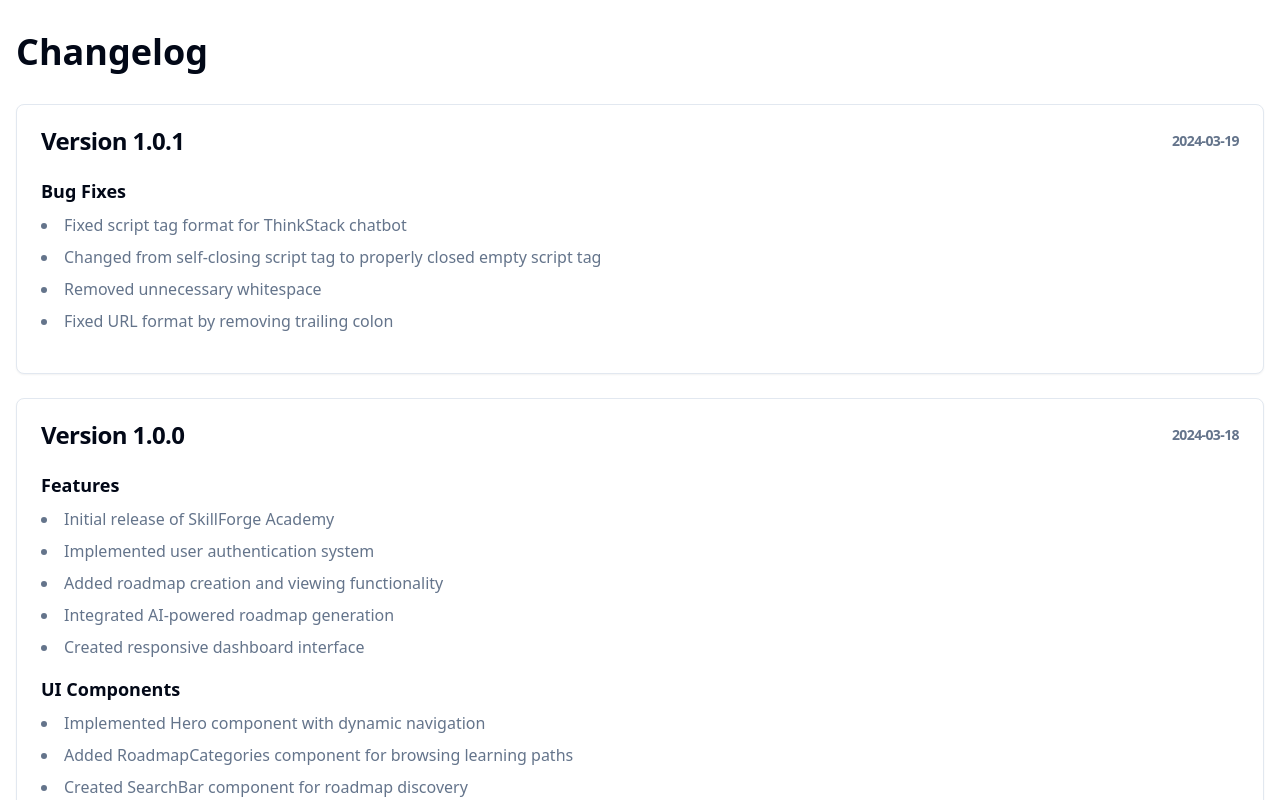
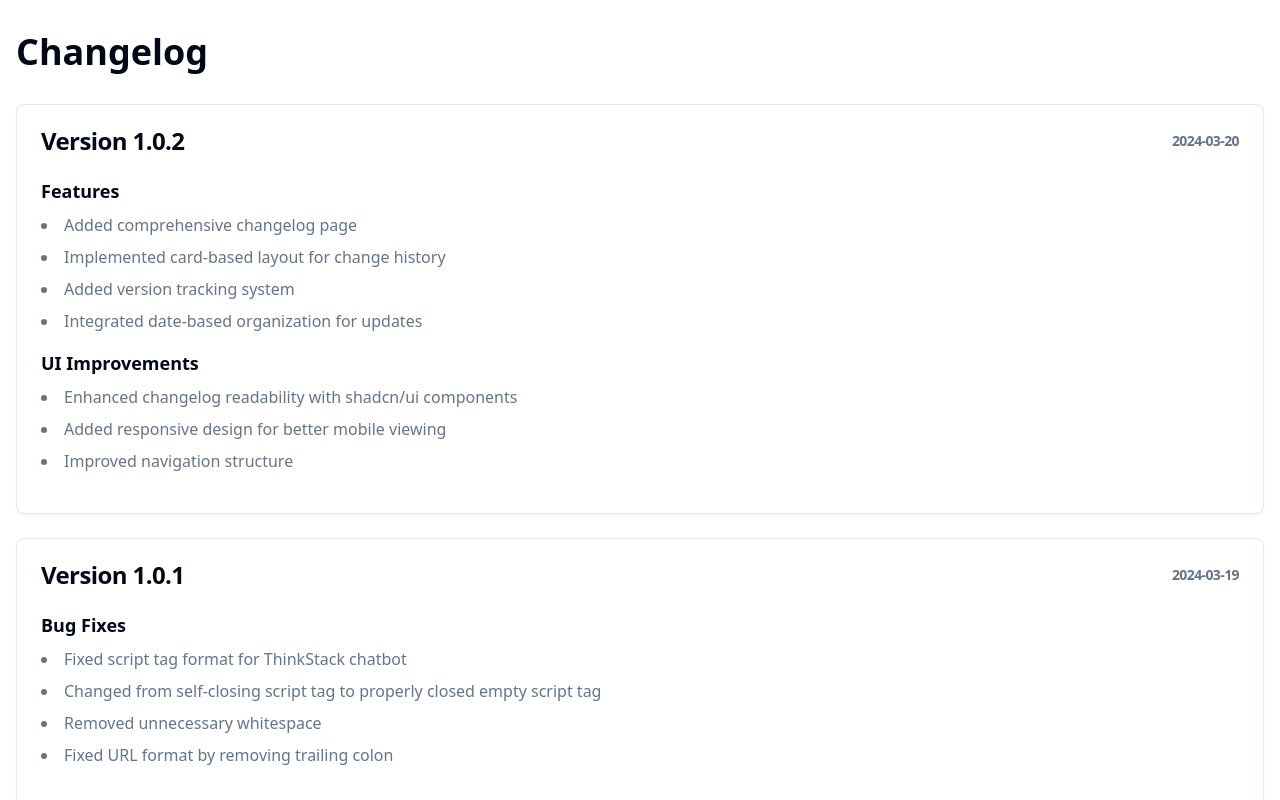
Before and after one commit to laxmi-narayan-87/learning-pathfinder-08, a React (Vite) app: page /changelog in a window 1280 px wide. Shown: the top 800 px of the page. Built offline with nearby package versions, Linux system fonts and the light colour scheme.

Commit message:
Add updates to changelog
Included all recent updates and changes in the changelog for better tracking of project modifications and enhancements.
[skip gpt_engineer]

```diff
--- a/src/pages/Changelog.tsx
+++ b/src/pages/Changelog.tsx
@@ -2,6 +2,29 @@ import { Card, CardContent, CardHeader, CardTitle } from "@/components/ui/card";
 
 const Changelog = () => {
   const changes = [
+    {
+      date: "2024-03-20",
+      version: "1.0.2",
+      changes: [
+        {
+          title: "Features",
+          items: [
+            "Added comprehensive changelog page",
+            "Implemented card-based layout for change history",
+            "Added version tracking system",
+            "Integrated date-based organization for updates"
+          ]
+        },
+        {
+          title: "UI Improvements",
+          items: [
+            "Enhanced changelog readability with shadcn/ui components",
+            "Added responsive design for better mobile viewing",
+            "Improved navigation structure"
+          ]
+        }
+      ]
+    },
     {
       date: "2024-03-19",
       version: "1.0.1",
```
